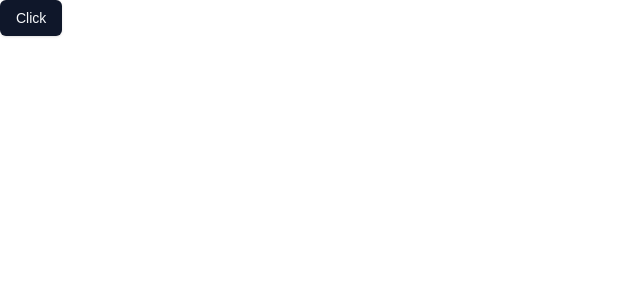
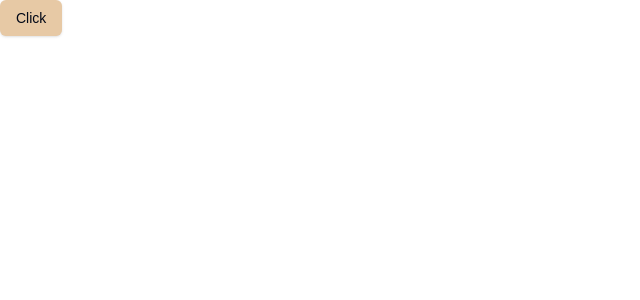
Before and after one commit to husen004/university-library, a Next.js app: page / in a window 1280 px wide. Shown: the top 300 px of the page, without its empty margins (0-640 px from the left). Built offline with nearby package versions, Linux system fonts and the light colour scheme.

Commit message:
tailwind config style added

```diff
--- a/app/page.tsx
+++ b/app/page.tsx
@@ -1,9 +1,10 @@
 import { Button } from '@/components/ui/button'
+import React from 'react'
 
 const Home = () => (
   <>
     <Button>Click</Button>
   </>
-);
+)
 
-export default Home;
+export default Home
--- a/tailwind.config.ts
+++ b/tailwind.config.ts
@@ -9,54 +9,107 @@ export default {
   ],
   theme: {
     extend: {
+      fontFamily: {
+        "ibm-plex-sans": ["IBM Plex Sans", "sans-serif"],
+        "bebas-neue": ["var(--bebas-neue)"],
+      },
       colors: {
-  			background: 'hsl(var(--background))',
-  			foreground: 'hsl(var(--foreground))',
+        background: "hsl(var(--background))",
+        foreground: "hsl(var(--foreground))",
         card: {
-  				DEFAULT: 'hsl(var(--card))',
-  				foreground: 'hsl(var(--card-foreground))'
+          DEFAULT: "hsl(var(--card))",
+          foreground: "hsl(var(--card-foreground))",
         },
         popover: {
-  				DEFAULT: 'hsl(var(--popover))',
-  				foreground: 'hsl(var(--popover-foreground))'
+          DEFAULT: "hsl(var(--popover))",
+          foreground: "hsl(var(--popover-foreground))",
+        },
+        // primary: {
+        //   DEFAULT: "hsl(var(--primary))",
+        //   foreground: "hsl(var(--primary-foreground))",
+        // },
+        secondary: {
+          DEFAULT: "hsl(var(--secondary))",
+          foreground: "hsl(var(--secondary-foreground))",
+        },
+        muted: {
+          DEFAULT: "hsl(var(--muted))",
+          foreground: "hsl(var(--muted-foreground))",
+        },
+        accent: {
+          DEFAULT: "hsl(var(--accent))",
+          foreground: "hsl(var(--accent-foreground))",
+        },
+        destructive: {
+          DEFAULT: "hsl(var(--destructive))",
+          foreground: "hsl(var(--destructive-foreground))",
+        },
+        border: "hsl(var(--border))",
+        input: "hsl(var(--input))",
+        ring: "hsl(var(--ring))",
+        chart: {
+          "1": "hsl(var(--chart-1))",
+          "2": "hsl(var(--chart-2))",
+          "3": "hsl(var(--chart-3))",
+          "4": "hsl(var(--chart-4))",
+          "5": "hsl(var(--chart-5))",
         },
         primary: {
-  				DEFAULT: 'hsl(var(--primary))',
-  				foreground: 'hsl(var(--primary-foreground))'
+          DEFAULT: "#E7C9A5",
+          admin: "#25388C",
         },
-  			secondary: {
-  				DEFAULT: 'hsl(var(--secondary))',
-  				foreground: 'hsl(var(--secondary-foreground))'
+        green: {
+          DEFAULT: "#027A48",
+          100: "#ECFDF3",
+          400: "#4C7B62",
+          500: "#2CC171",
+          800: "#027A48",
         },
-  			muted: {
-  				DEFAULT: 'hsl(var(--muted))',
-  				foreground: 'hsl(var(--muted-foreground))'
+        red: {
+          DEFAULT: "#EF3A4B",
+          400: "#F46F70",
+          500: "#E27233",
+          800: "#EF3A4B",
         },
-  			accent: {
-  				DEFAULT: 'hsl(var(--accent))',
-  				foreground: 'hsl(var(--accent-foreground))'
+        blue: {
+          100: "#0089F1",
         },
-  			destructive: {
-  				DEFAULT: 'hsl(var(--destructive))',
-  				foreground: 'hsl(var(--destructive-foreground))'
+        light: {
+          100: "#D6E0FF",
+          200: "#EED1AC",
+          300: "#F8F8FF",
+          400: "#EDF1F1",
+          500: "#8D8D8D",
+          600: "#F9FAFB",
+          700: "#E2E8F0",
+          800: "#F8FAFC",
         },
-  			border: 'hsl(var(--border))',
-  			input: 'hsl(var(--input))',
-  			ring: 'hsl(var(--ring))',
-  			chart: {
-  				'1': 'hsl(var(--chart-1))',
-  				'2': 'hsl(var(--chart-2))',
-  				'3': 'hsl(var(--chart-3))',
-  				'4': 'hsl(var(--chart-4))',
-  				'5': 'hsl(var(--chart-5))'
-  			}
+        dark: {
+          100: "#16191E",
+          200: "#3A354E",
+          300: "#232839",
+          400: "#1E293B",
+          500: "#0F172A",
+          600: "#333C5C",
+          700: "#464F6F",
+          800: "#1E2230",
+        },
+        gray: {
+          100: "#CBD5E1",
+        },
+      },
+      screens: {
+        xs: "480px",
       },
       borderRadius: {
-  			lg: 'var(--radius)',
-  			md: 'calc(var(--radius) - 2px)',
-  			sm: 'calc(var(--radius) - 4px)'
-  		}
-  	}
+        lg: "var(--radius)",
+        md: "calc(var(--radius) - 2px)",
+        sm: "calc(var(--radius) - 4px)",
+      },
+      backgroundImage: {
+        pattern: "url('/images/pattern.webp')",
+      },
+    },
   },
   plugins: [require("tailwindcss-animate")],
 } satisfies Config;
```
Lines whose indentation alone changed are shown as unchanged.
